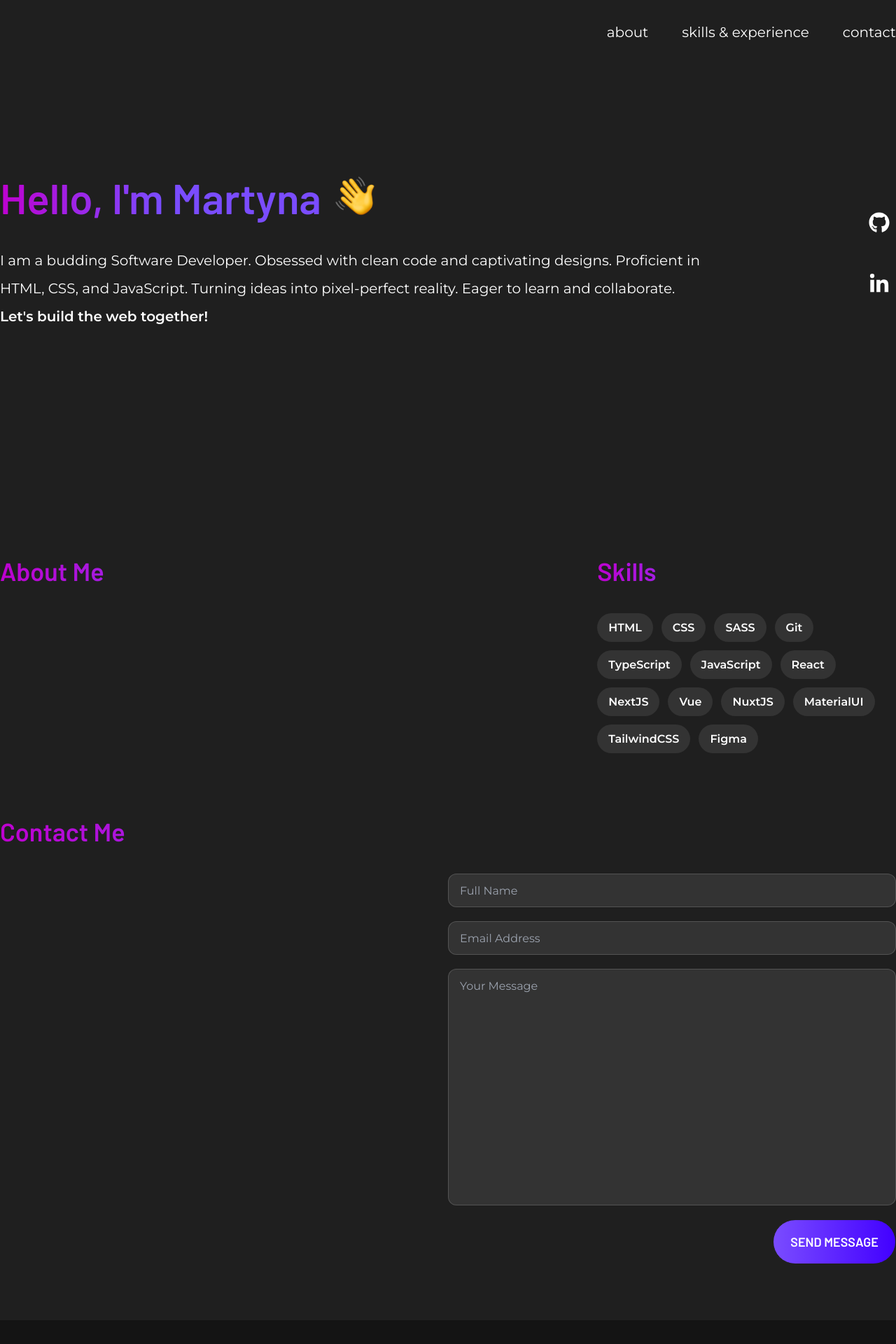
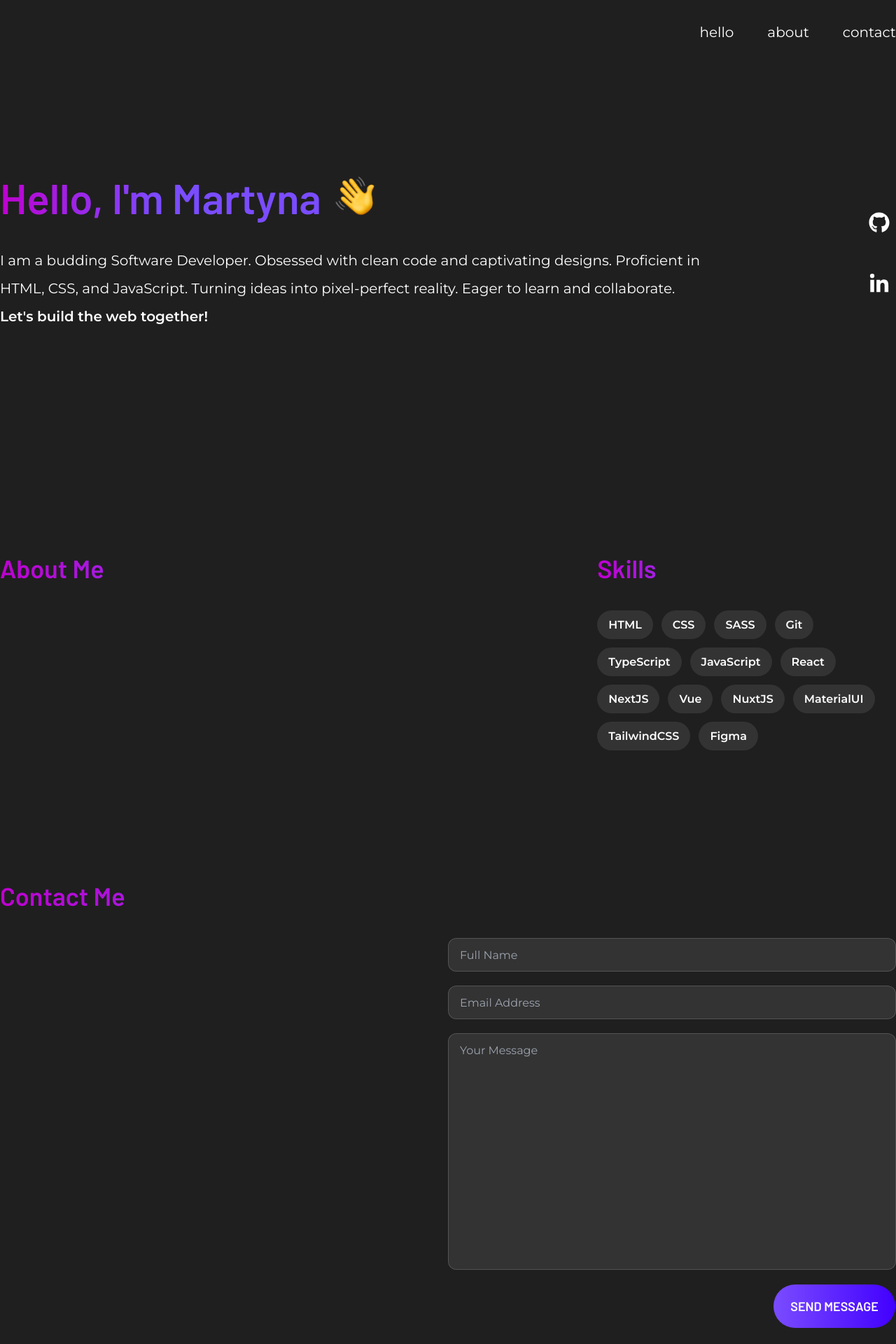
Before and after one commit to sharkanado/portfolio_website, a Next.js app: page / in a window 1280 px wide. Shown: the top 1920 px of the page at 70% size. Built offline with nearby package versions, Linux system fonts and the light colour scheme.

Commit message:
feat: add smooth scrolling

```diff
--- a/src/components/Navbar.tsx
+++ b/src/components/Navbar.tsx
@@ -4,9 +4,9 @@ import {montserrat} from "@/src/styles/fonts";
 
 const Navbar = () => {
   const navLinks = [
-    {name: "about", link: ""},
-    {name: "skills & experience", link: ""},
-    {name: "contact", link: ""},
+    {name: "hello", link: "#"},
+    {name: "about", link: "#about"},
+    {name: "contact", link: "#contact"},
   ];
 
   const [scrollY, setScrollY] = useState(0);
--- a/src/pages/index.tsx
+++ b/src/pages/index.tsx
@@ -24,7 +24,7 @@ export default function Home() {
 
 const Hero = () => {
   return (
-    <div className="container mx-auto before:flex flex-col mt-40 h-[68vh]">
+    <div className="container mx-auto before:flex flex-col mt-40 mb-56">
       <div className="flex justify-between">
         <div>
           <div className="flex gap-5">
@@ -55,10 +55,12 @@ const Hero = () => {
 
 const Info = () => {
   return (
-    <div className="flex w-full mb-20">
+    <section id="about">
+      <div className="flex w-full pt-24 pb-20">
         <About />
         <Skills />
       </div>
+    </section>
   );
 };
 
@@ -105,7 +107,8 @@ const About = () => {
 
 const Contact = () => {
   return (
-    <div className="pb-20">
+    <section id="contact">
+      <div className="pb-20 pt-24">
         <SectionHeader>Contact Me</SectionHeader>
         <div className="flex">
           <div className="flex-1"></div>
@@ -151,5 +154,6 @@ const Contact = () => {
           </div>
         </div>
       </div>
+    </section>
   );
 };
--- a/src/styles/globals.css
+++ b/src/styles/globals.css
@@ -5,6 +5,7 @@
 body,
 html {
     @apply bg-grey text-white overscroll-none;
+    scroll-behavior: smooth;
 }
 
 .gradientText {
```
Also changed, not shown: 1 other file (tests, documents, lock files or other folders). Lines whose indentation alone changed are shown as unchanged.
